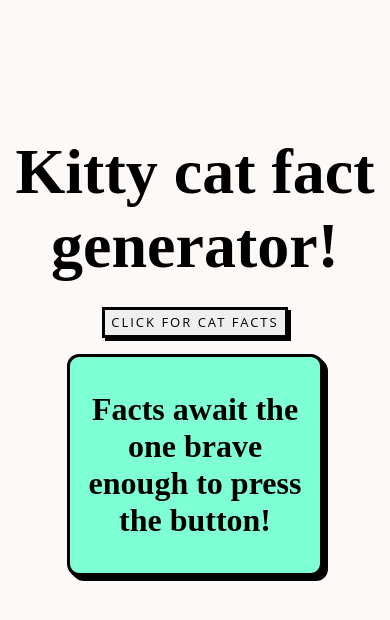
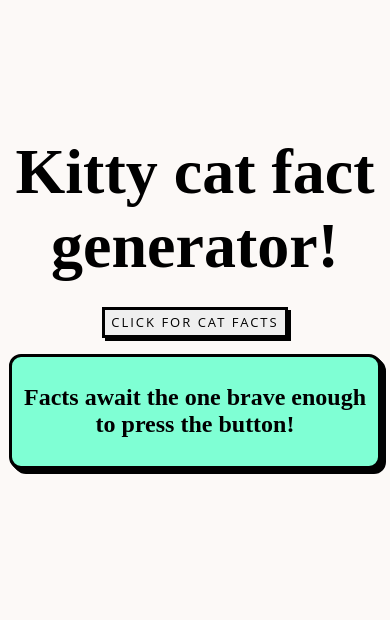
Before and after one commit to LuisEJaar/kitty-cat-fact-generator, a website: page index.html in a window 390 px wide. Drawn offline with nearby package versions, Linux system fonts and the light colour scheme.

Commit message:
Media querie add for smaller screens

```diff
--- a/css/style.css
+++ b/css/style.css
@@ -25,7 +25,7 @@ body .top {
 }
 
 .top {
-  height: 40vh;
+  height: 30vh;
 }
 
 .top > h1 {
@@ -57,6 +57,20 @@ body .top {
   font-size: 2rem;
 }
 
+@media screen and (max-width: 600px) {
+  #catFact {
+    font-size: 1.5rem;
+  }
+
+  .card {
+    max-width: 90%;
+  }
+
+  .top {
+    height: 40vh;
+  }
+}
+
 /* Buttons courtesy of https://getcssscan.com/css-buttons-examples */
 button {
   font-family: "Open Sans", sans-serif;
```
